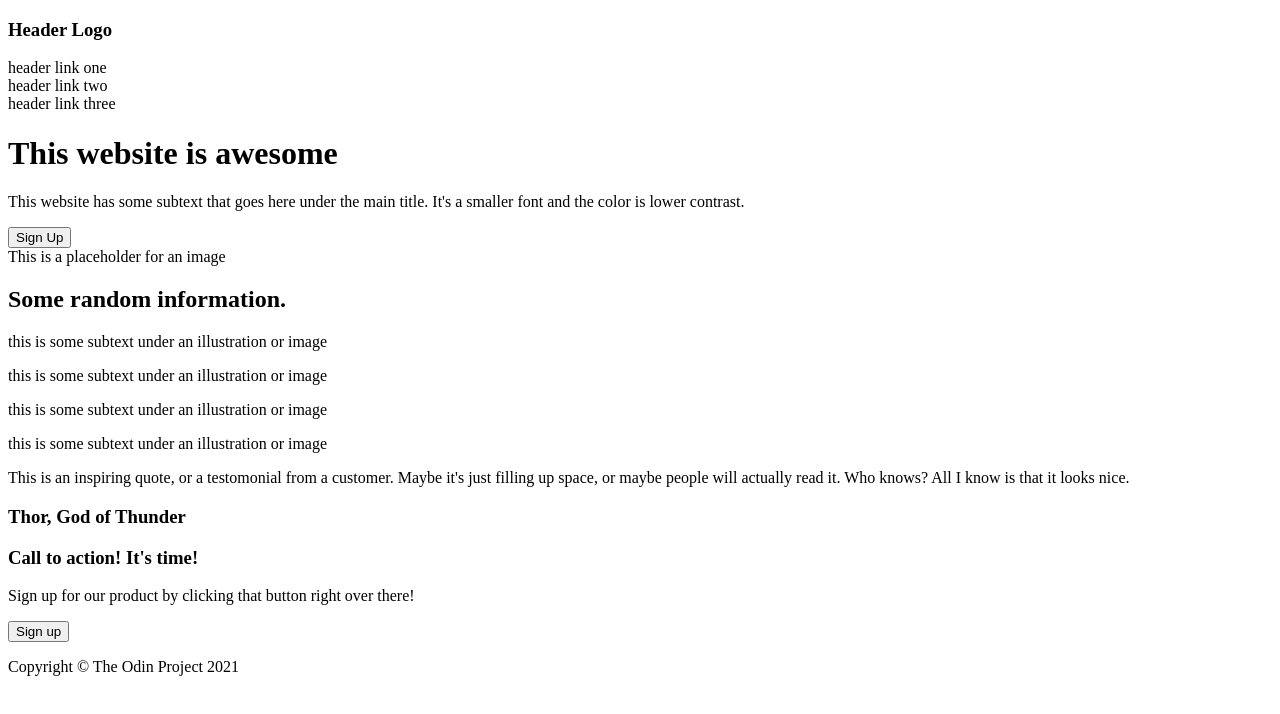
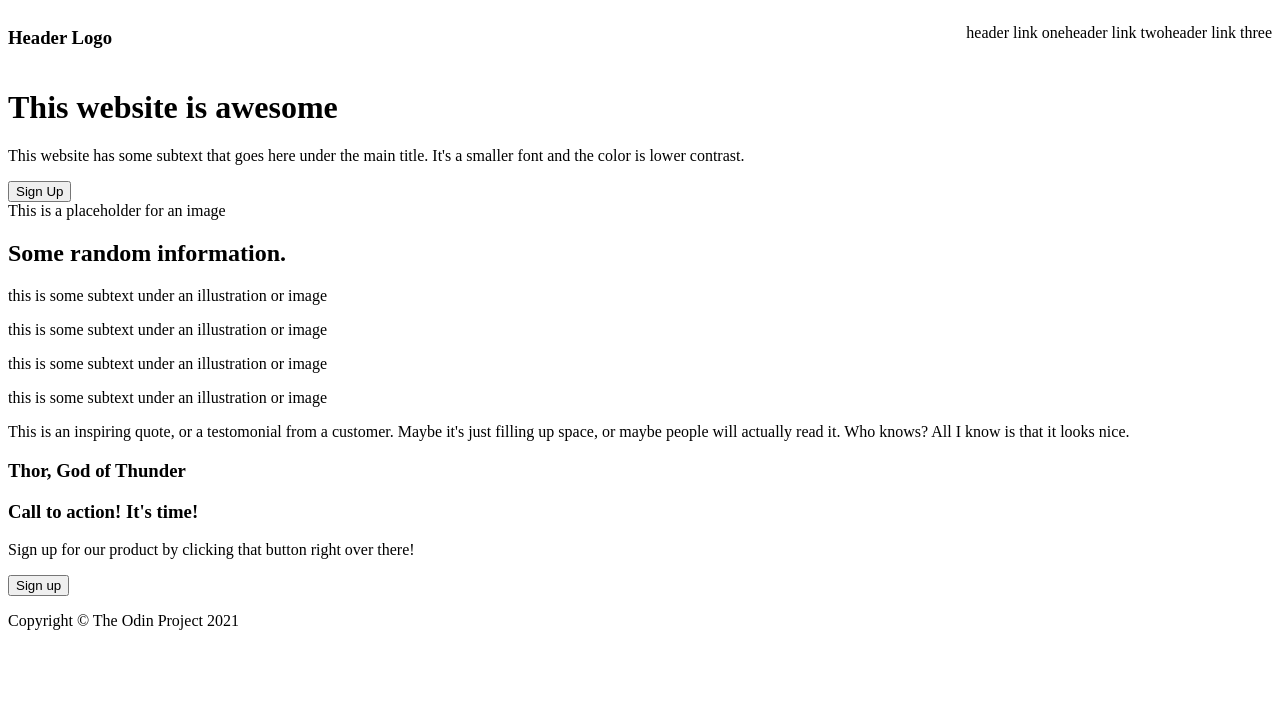
Before and after one commit to Tyree-White/landing-page, a plain HTML site: page index.html in a window 1280 px wide. Drawn offline with Linux system fonts and the light colour scheme.

Commit message:
Display header as flex and space out header content

```diff
--- a/style.css
+++ b/style.css
@@ -1,4 +1,10 @@
 ul {
   list-style-type: none;
   padding-left: 0px;
+  display: flex;
 }
+
+.header {
+    display: flex;
+    justify-content: space-between;
+}
```
